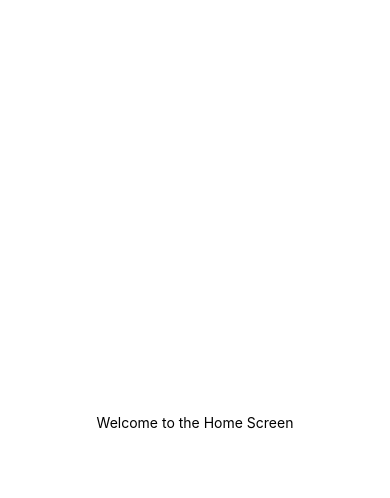
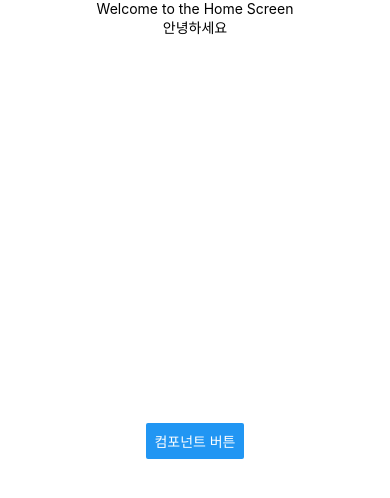
Before and after one commit to KeumKyuHwan/TodoWithMe, a React Native app: screen /HomeScreen in a window 390 px wide. Shown: the top 498 px of the page. Built offline with nearby package versions, Linux system fonts and the light colour scheme.

Commit message:
Folder구조

```diff
--- a/package.json
+++ b/package.json
@@ -10,6 +10,7 @@
     "test": "jest"
   },
   "dependencies": {
+    "@react-native-async-storage/async-storage": "^2.1.1",
     "@react-navigation/native": "^7.0.14",
     "react": "18.3.1",
     "react-native": "0.77.1",
--- a/src/components/MainButton.js
+++ b/src/components/MainButton.js
@@ -1,9 +1,9 @@
 import React from 'react';
-import { View, Text, StyleSheet } from 'react-native';
+import { View, Text, Button, StyleSheet } from 'react-native';
 
-const Button = () => (
+const MainButton = () => (
   <View style={styles.container}>
-    <Button>컴포넌트 버튼</Button>
+    <Button title="컴포넌트 버튼" onPress={() => alert('버튼 클릭!')} />
   </View>
 );
 
@@ -15,4 +15,4 @@ const styles = StyleSheet.create({
   },
 });
 
-export default Button;
+export default MainButton;
--- a/src/screens/HomeScreen.js
+++ b/src/screens/HomeScreen.js
@@ -1,9 +1,12 @@
 import React from 'react';
 import { View, Text, StyleSheet } from 'react-native';
+import MainButton from '../components/MainButton';
 
 const HomeScreen = () => (
   <View style={styles.container}>
     <Text>Welcome to the Home Screen</Text>
+    <Text>안녕하세요</Text>
+    <MainButton/>
   </View>
 );
 
--- /dev/null
+++ b/src/services/example.js
@@ -0,0 +1 @@
+// API 통신  & 데이터 처리
--- /dev/null
+++ b/src/stores/example.js
@@ -0,0 +1 @@
+// 상태 관리
--- /dev/null
+++ b/src/utils/example.js
@@ -0,0 +1 @@
+// 날짜나 공통 함수 만들어서 처리
```
Also changed, not shown: 1 other file (tests, documents, lock files or other folders).
